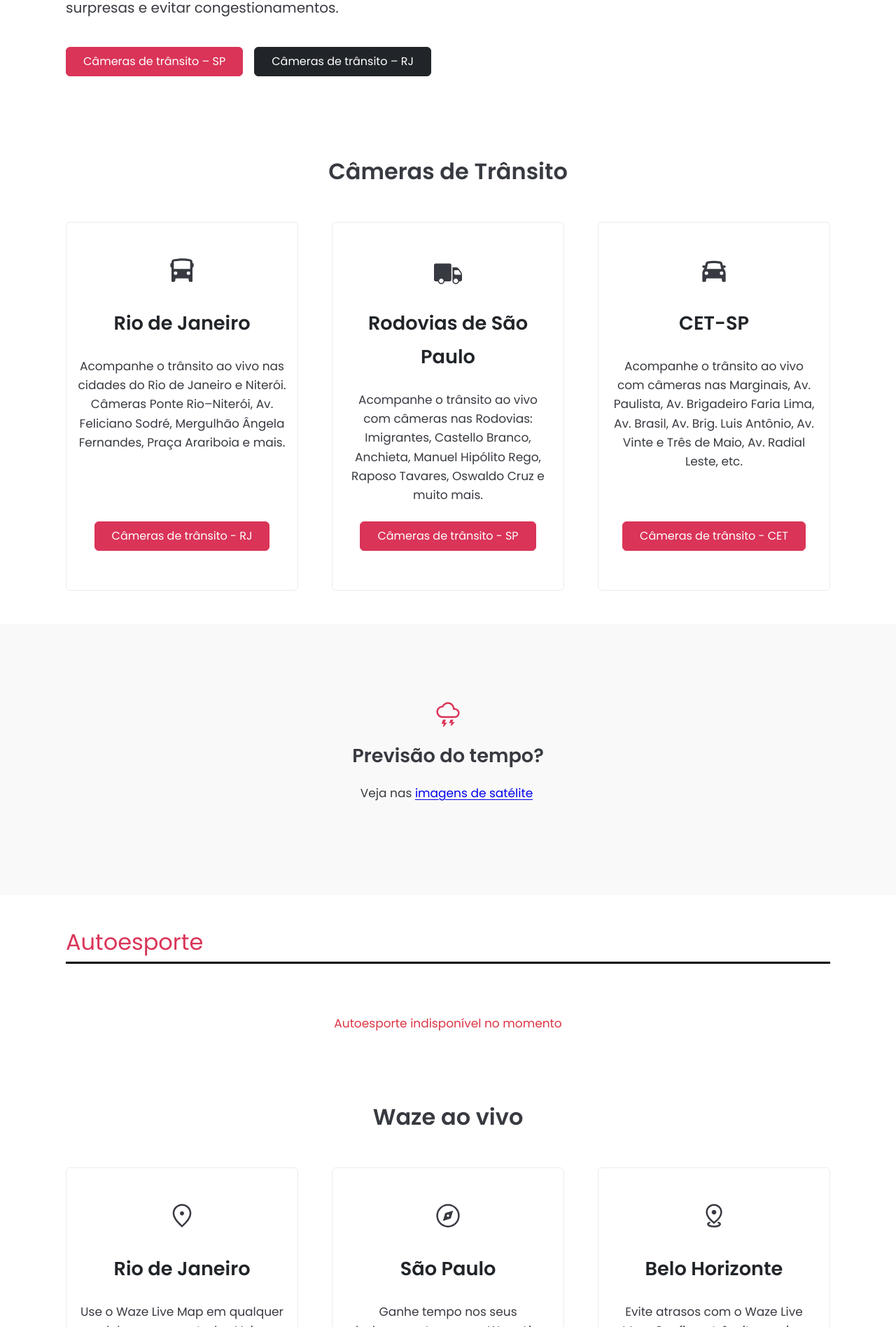
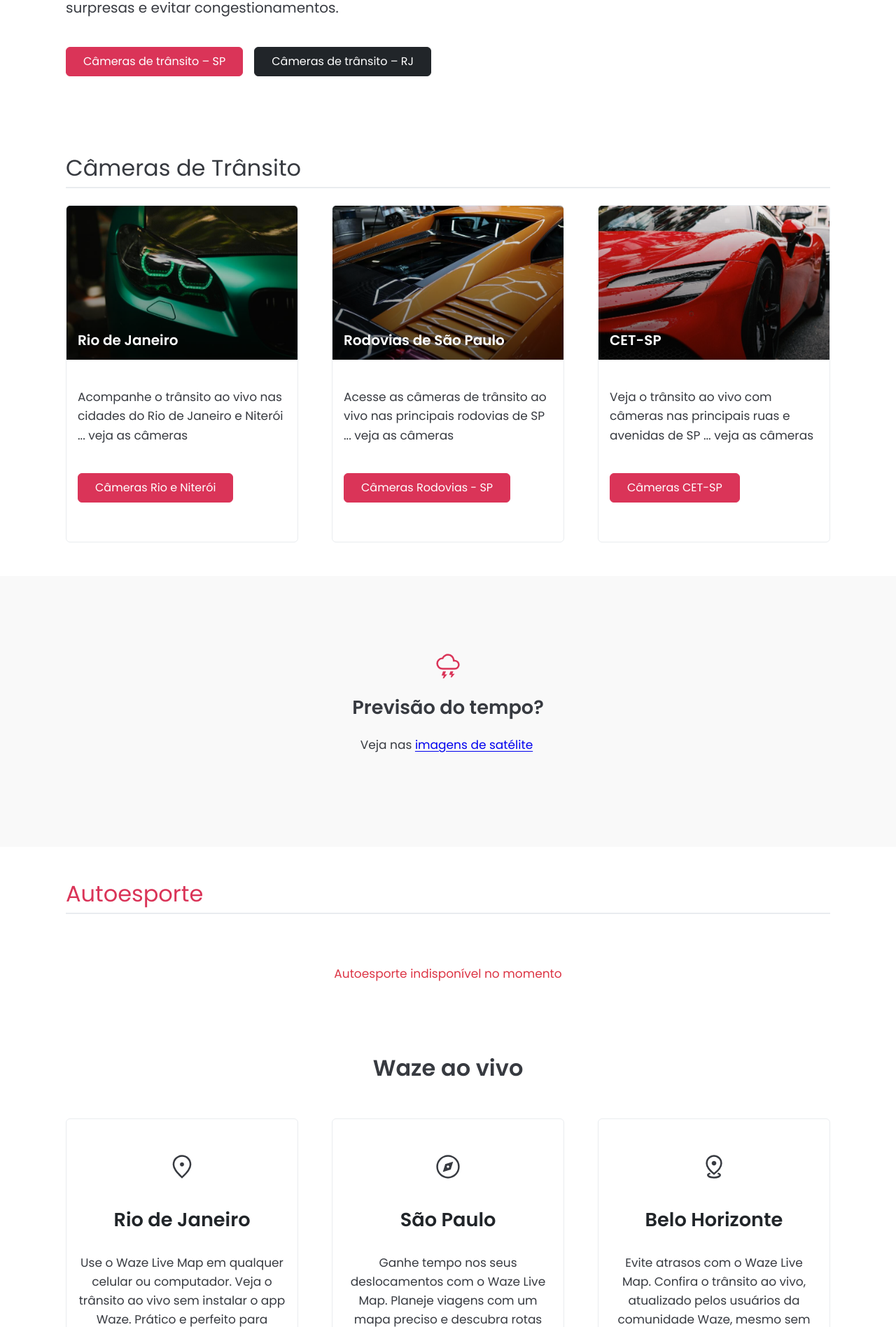
Before and after one commit to Sergio-Damm/transitoaovivo, a Jekyll site: the page built from index.html, in a window 1280 px wide. Shown: the part 336-2232 px from the top of the page at 70% size. Built offline with Jekyll 4.4.1, drawn with Linux system fonts in a browser that asks for light colours; comment, search, counter and statistics services are not loaded.

Commit message:
new card cameras de transito

```diff
--- a/css/style.css
+++ b/css/style.css
@@ -322,3 +322,59 @@ body.scrolled #btn-back-to-top {
     padding-block: 4rem;
   }
 }
+
+/* Card base */
+.news-card {
+  overflow: hidden;
+  background: #fff;
+}
+
+/* Link limpa estilos */
+.news-card-link {
+  display: block;
+  color: inherit;
+  text-decoration: none;
+}
+
+/* Container da imagem */
+.news-card-image {
+  position: relative;
+  overflow: hidden;
+}
+
+/* Imagem */
+.news-card-image img {
+  width: 100%;
+  height: auto;
+  display: block;
+  transition: transform 0.4s ease;
+  will-change: transform;
+}
+
+/* Zoom no hover (desktop apenas) */
+@media (hover: hover) {
+  .news-card:hover img {
+    transform: scale(1.08);
+  }
+}
+
+/* Overlay com gradiente */
+.news-card-overlay {
+  position: absolute;
+  inset: 0;
+  display: flex;
+  flex-direction: column;
+  justify-content: flex-end;
+  padding: 1rem;
+  background: linear-gradient(
+    to bottom,
+    rgba(0, 0, 0, 0.0),
+    rgba(0, 0, 0, 0.60)
+  );
+}
+
+/* Título */
+.news-card-title {
+  color: #ffffff;
+  margin: 0;
+}
--- a/index.html
+++ b/index.html
@@ -8,7 +8,7 @@ permalink: /
 <section class="section-spacing">
     <div class="container">
         <div class="row">
-            <div class="col-lg-8 mx-auto">
+            <div class="col-lg-8 mx-auto text-center text-xl-start">
                 <h1 class="content-h1-title mb-4">Trânsito ao Vivo</h1>
 					<p class="lead hero-lead mb-4">Acompanhe em tempo real as atualizações e as condições do tráfego nas principais cidades brasileiras. Encontre câmeras ao vivo em São Paulo, Rio de Janeiro e outras capitais para planejar seu trajeto sem surpresas e evitar congestionamentos.</p>
 						<div class="d-flex flex-wrap gap-3 justify-content-center justify-content-xl-start py-3">
@@ -55,7 +55,7 @@ permalink: /
 			</div>
 		</div>
 </section>
-<!-- ================================================================================================================= -->
+<!-- =================================================================================================================
 <section>
     <div class="container">
   		<div class="row">
@@ -65,7 +65,7 @@ permalink: /
   		</div>
 	</div>
 </section>
-<!-- ================================================================================================================= -->
+ =================================================================================================================
 <section class="py-5">
     <div class="container">
 		<div class="row g-4 text-center">
@@ -129,6 +129,79 @@ permalink: /
 		</div>
 	</div>
 </section>
+ ============================================================================================= -->
+<!-- ============================================================================================= -->
+<section class="container">
+	<div class="row">
+		<div class="col-12 mx-auto">
+			<h2 class="border-bottom border-light-subtle border-2 pb-2 mb-4">Câmeras de Trânsito</h2>
+		</div>
+	</div>
+</section>
+<!-- ============================================================================================= -->
+<section class="mb-5">
+    <div class="container">
+		<div class="row g-4">
+
+				<div class="col-lg-4 col-md-12">
+					<article class="news-card card card-liftshadow border-light-subtle h-100">
+						<a href="/transito-rio-de-janeiro/" class="news-card-link" aria-label="Acessar câmeras de trânsito ao vivo no Rio de Janeiro e em Niterói - atualizações em tempo real">
+							<div class="news-card-image">
+								<img src="/img/img-rio-de-janeiro.jpg" alt="Câmeras de trânsito ao vivo no Rio de Janeiro e Niterói" loading="lazy" width="640" height="480" class="img-fluid">
+									<div class="news-card-overlay px-3">
+										<h3 class="fs-5 news-card-title fw-semibold">Rio de Janeiro</h3>
+									</div>
+							</div>
+							<div class="card-body">
+								<p class="news-card-text pt-4">Acompanhe o trânsito ao vivo nas cidades do Rio de Janeiro e Niterói ... veja as câmeras</p>
+							</div>
+						</a>
+						<div class="card-footer mb-5">
+							<span class="btn btn-secondary px-4 py-2" aria-hidden="true">Câmeras Rio e Niterói</span>
+						</div>
+					</article>
+				</div>
+
+				<div class="col-lg-4 col-md-6">
+					<article class="news-card card card-liftshadow border-light-subtle h-100">
+						<a href="/transito-sao-paulo/" class="news-card-link" aria-label="Acessar câmeras de trânsito ao vivo nas principais rodovias de São Paulo - atualizações em tempo real">
+							<div class="news-card-image">
+								<img src="/img/img-rodovias-sp.jpg" alt="Câmeras de trânsito ao vivo nas principais rodovias de São Paulo" loading="lazy" width="640" height="480" class="img-fluid">
+									<div class="news-card-overlay">
+										<h3 class="fs-5 news-card-title fw-semibold">Rodovias de São Paulo</h3>
+									</div>
+							</div>
+							<div class="card-body">
+								<p class="news-card-text pt-4">Acesse as câmeras de trânsito ao vivo nas principais rodovias de SP ... veja as câmeras</p>
+							</div>
+						</a>
+						<div class="card-footer mb-5">
+							<span class="btn btn-secondary px-4 py-2" aria-hidden="true">Câmeras Rodovias - SP</span>
+						</div>
+					</article>
+				</div>
+
+				<div class="col-lg-4 col-md-6">
+					<article class="news-card card card-liftshadow border-light-subtle h-100">
+						<a href="/transito-cetsp-1/" class="news-card-link" aria-label="Acessar câmeras de trânsito ao vivo da CET-SP - atualizações em tempo real">
+							<div class="news-card-image">
+								<img src="/img/img-cet-sp.jpg" alt="Câmeras de trânsito ao vivo da CET-SP" loading="lazy" width="640" height="480" class="img-fluid">
+									<div class="news-card-overlay">
+										<h3 class="fs-5 news-card-title fw-semibold">CET-SP</h3>
+									</div>
+							</div>
+							<div class="card-body">
+								<p class="news-card-text pt-4">Veja o trânsito ao vivo com câmeras nas principais ruas e avenidas de SP ... veja as câmeras</p>
+							</div>
+						</a>
+						<div class="card-footer mb-5">
+							<span class="btn btn-secondary px-4 py-2" aria-hidden="true">Câmeras CET-SP</span>
+						</div>
+					</article>
+				</div>
+		</div>
+	</div>
+</section>
 <!-- ============================================================================================= -->
 <section class="card-gray60x60">
 	<div class="container">
@@ -149,12 +222,12 @@ permalink: /
         <div class="row">
             <div class="col-12 mx-auto">
                 <a aria-label="Notícias Autoesporte" class="link-interno" href="https://autoesporte.globo.com/" target="_blank" rel="noopener">
-                    <h2 class="fs-2 border-bottom border-black border-3 pb-2 mb-4 text-cerise">Autoesporte</h2>
+                    <h2 class="fs-2 border-bottom border-light-subtle border-2 pb-2 mb-4 text-cerise">Autoesporte</h2>
                 </a>
 
                 <div id="loading1" class="text-center py-4 text-muted">
                     <div class="spinner-border spinner-border-sm text-black me-2" role="status"></div>
-                    Carregando...
+                    Carregando ...
                 </div>
 
                 <div id="lista1" class="row g-4">
@@ -283,12 +356,12 @@ permalink: /
         <div class="row">
             <div class="col-12 mx-auto">
                 <a aria-label="Notícias News Motor" class="link-interno" href="https://newsmotor.com.br/" target="_blank" rel="noopener">
-                    <h2 class="fs-2 border-bottom border-black border-3 pb-2 mb-4 text-cerise">News Motor</h2>
+                    <h2 class="fs-2 border-bottom border-light-subtle border-2 pb-2 mb-4 text-cerise">News Motor</h2>
                 </a>
 
                 <div id="loading3" class="text-center py-4 text-muted">
                     <div class="spinner-border spinner-border-sm text-black me-2" role="status"></div>
-                    Carregando...
+                    Carregando ...
                 </div>
 
                 <div id="lista3" class="row g-4">
```
Also changed, not shown: pages/transito-rio-de-janeiro/index.html (+15 -0 lines), img/img-cet-sp.jpg (added), img/img-rio-de-janeiro.jpg (added), img/img-rodovias-sp.jpg (added).
